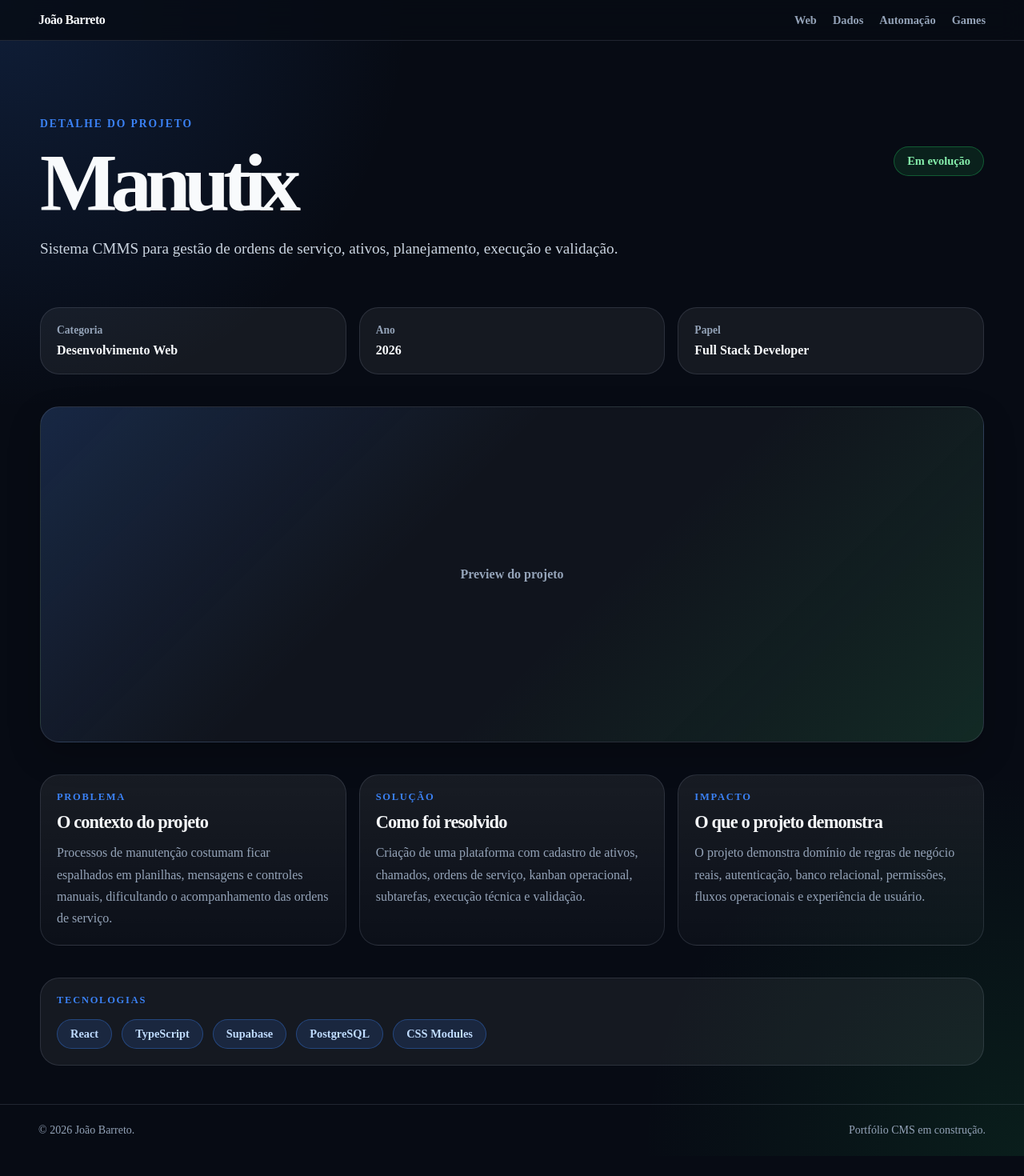
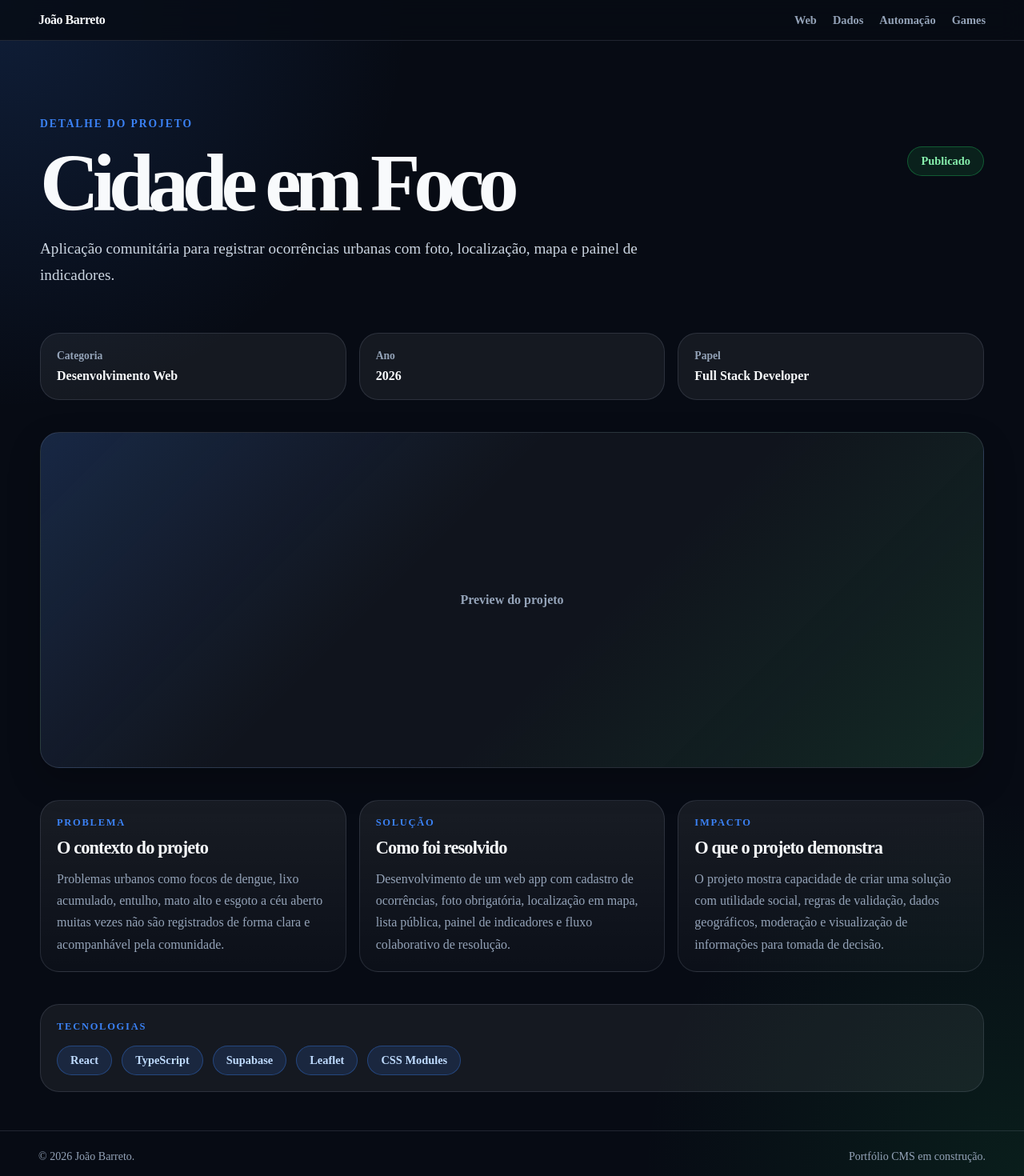
Before and after one commit to JoaoBarreto35/portfolio_cms_react_ts, a React (Vite) app: page /project/cidade-em-foco in a window 1280 px wide. Shown: the top 1470 px of the page at 80% size. Before the commit the page ends 1445 px from the top, so only its background shows below. Built offline with nearby package versions, Linux system fonts and the light colour scheme.

Commit message:
feat: load mock project details by slug

```diff
--- a/src/features/portfolio/data/mockPortfolioData.ts
+++ b/src/features/portfolio/data/mockPortfolioData.ts
@@ -3,6 +3,7 @@ import type {
   FeaturedProject,
   PortfolioAreaItem,
   StatusItem,
+  ProjectDetails,
   PortfolioAreaContent,
   SkillGroup,
 } from "../../../types/portfolio";
@@ -157,3 +158,62 @@ export const portfolioAreaContents: Record<PortfolioAreaContent["slug"], Portfol
     highlights: ["Game logic", "Experimentos", "Interatividade"],
   },
 };
+
+export const projectDetailsBySlug: Record<string, ProjectDetails> = {
+  manutix: {
+    title: "Manutix",
+    slug: "manutix",
+    subtitle:
+      "Sistema CMMS para gestão de chamados, ordens de serviço, ativos, planejamento, execução e validação.",
+    category: "Desenvolvimento Web",
+    year: "2026",
+    status: "Em evolução",
+    role: "Full Stack Developer",
+    technologies: ["React", "TypeScript", "Supabase", "PostgreSQL", "CSS Modules"],
+    coverImageUrl: null,
+    problem:
+      "Processos de manutenção costumam ficar espalhados em planilhas, mensagens e controles manuais, dificultando o acompanhamento das ordens de serviço.",
+    solution:
+      "Criação de uma plataforma com cadastro de ativos, chamados, ordens de serviço, kanban operacional, subtarefas, execução técnica e validação.",
+    impact:
+      "O projeto demonstra domínio de regras de negócio reais, autenticação, banco relacional, permissões, fluxos operacionais e experiência de usuário.",
+  },
+
+  "cidade-em-foco": {
+    title: "Cidade em Foco",
+    slug: "cidade-em-foco",
+    subtitle:
+      "Aplicação comunitária para registrar ocorrências urbanas com foto, localização, mapa e painel de indicadores.",
+    category: "Desenvolvimento Web",
+    year: "2026",
+    status: "Publicado",
+    role: "Full Stack Developer",
+    technologies: ["React", "TypeScript", "Supabase", "Leaflet", "CSS Modules"],
+    coverImageUrl: null,
+    problem:
+      "Problemas urbanos como focos de dengue, lixo acumulado, entulho, mato alto e esgoto a céu aberto muitas vezes não são registrados de forma clara e acompanhável pela comunidade.",
+    solution:
+      "Desenvolvimento de um web app com cadastro de ocorrências, foto obrigatória, localização em mapa, lista pública, painel de indicadores e fluxo colaborativo de resolução.",
+    impact:
+      "O projeto mostra capacidade de criar uma solução com utilidade social, regras de validação, dados geográficos, moderação e visualização de informações para tomada de decisão.",
+  },
+
+  "dopamine-focus": {
+    title: "Dopamine Focus",
+    slug: "dopamine-focus",
+    subtitle:
+      "Aplicativo de foco e produtividade com gamificação, tarefas, sessões de concentração e evolução do usuário.",
+    category: "Desenvolvimento Web",
+    year: "2026",
+    status: "MVP",
+    role: "Full Stack Developer",
+    technologies: ["React", "TypeScript", "Supabase", "Gamificação", "CSS Modules"],
+    coverImageUrl: null,
+    problem:
+      "Muitas pessoas têm dificuldade em manter foco, organizar tarefas e sustentar uma rotina produtiva sem estímulos visuais e progressão clara.",
+    solution:
+      "Criação de uma aplicação com tarefas, sessões de foco, evolução por XP, níveis, streaks e conquistas para tornar o processo de produtividade mais motivador.",
+    impact:
+      "O projeto demonstra aplicação de gamificação em um problema real, combinando experiência do usuário, lógica de progresso, banco de dados e acompanhamento de comportamento.",
+  },
+};
--- a/src/features/portfolio/pages/ProjectDetailsPage/index.tsx
+++ b/src/features/portfolio/pages/ProjectDetailsPage/index.tsx
@@ -1,38 +1,34 @@
-import { Badge } from "../../../../components/ui/Badge"
+import { useParams } from "react-router-dom";
+
+import { Badge } from "../../../../components/ui/Badge";
+import { ButtonLink } from "../../../../components/ui/ButtonLink";
+import { projectDetailsBySlug } from "../../data/mockPortfolioData";
 
 import styles from "./styles.module.css";
 
-interface MockProject {
-  title: string;
-  subtitle: string;
-  category: string;
-  year: string;
-  status: string;
-  role: string;
-  technologies: string[];
-  problem: string;
-  solution: string;
-  impact: string;
-}
+export function ProjectDetailsPage() {
+  const { projectSlug } = useParams();
 
-const mockProject: MockProject = {
-  title: "Manutix",
-  subtitle:
-    "Sistema CMMS para gestão de ordens de serviço, ativos, planejamento, execução e validação.",
-  category: "Desenvolvimento Web",
-  year: "2026",
-  status: "Em evolução",
-  role: "Full Stack Developer",
-  technologies: ["React", "TypeScript", "Supabase", "PostgreSQL", "CSS Modules"],
-  problem:
-    "Processos de manutenção costumam ficar espalhados em planilhas, mensagens e controles manuais, dificultando o acompanhamento das ordens de serviço.",
-  solution:
-    "Criação de uma plataforma com cadastro de ativos, chamados, ordens de serviço, kanban operacional, subtarefas, execução técnica e validação.",
-  impact:
-    "O projeto demonstra domínio de regras de negócio reais, autenticação, banco relacional, permissões, fluxos operacionais e experiência de usuário.",
-};
+  const project = projectSlug ? projectDetailsBySlug[projectSlug] : null;
 
-export function ProjectDetailsPage() {
+  if (!project) {
+    return (
+      <div className={styles.notFound}>
+        <p className={styles.eyebrow}>Projeto não encontrado</p>
+
+        <h1>Esse projeto ainda não existe no portfólio.</h1>
+
+        <p>
+          O projeto pode não ter sido cadastrado ainda ou o endereço pode estar incorreto.
+        </p>
+
+        <ButtonLink to="/" variant="secondary">
+          Voltar para a Home
+        </ButtonLink>
+      </div>
+    );
+  }
+
   return (
     <div className={styles.page}>
       <section className={styles.hero}>
@@ -40,54 +36,62 @@ export function ProjectDetailsPage() {
 
         <div className={styles.heroContent}>
           <div>
-            <h1>{mockProject.title}</h1>
-            <p className={styles.subtitle}>{mockProject.subtitle}</p>
+            <h1>{project.title}</h1>
+            <p className={styles.subtitle}>{project.subtitle}</p>
           </div>
-          <Badge variant="success">{mockProject.status}</Badge>
 
+          <Badge variant="success">{project.status}</Badge>
         </div>
       </section>
 
       <section className={styles.metaGrid} aria-label="Informações do projeto">
         <div className={styles.metaCard}>
           <span>Categoria</span>
-          <strong>{mockProject.category}</strong>
+          <strong>{project.category}</strong>
         </div>
 
         <div className={styles.metaCard}>
           <span>Ano</span>
-          <strong>{mockProject.year}</strong>
+          <strong>{project.year}</strong>
         </div>
 
         <div className={styles.metaCard}>
           <span>Papel</span>
-          <strong>{mockProject.role}</strong>
+          <strong>{project.role}</strong>
         </div>
       </section>
 
       <section className={styles.preview}>
-        <div className={styles.imagePlaceholder}>
-          <span>Preview do projeto</span>
-        </div>
+        {project.coverImageUrl ? (
+          <img
+            src={project.coverImageUrl}
+            alt={`Preview do projeto ${project.title}`}
+            className={styles.coverImage}
+          />
+        ) : (
+          <div className={styles.imagePlaceholder}>
+            <span>Preview do projeto</span>
+          </div>
+        )}
       </section>
 
       <section className={styles.contentGrid}>
         <article className={styles.contentCard}>
           <p>Problema</p>
           <h2>O contexto do projeto</h2>
-          <span>{mockProject.problem}</span>
+          <span>{project.problem}</span>
         </article>
 
         <article className={styles.contentCard}>
           <p>Solução</p>
           <h2>Como foi resolvido</h2>
-          <span>{mockProject.solution}</span>
+          <span>{project.solution}</span>
         </article>
 
         <article className={styles.contentCard}>
           <p>Impacto</p>
           <h2>O que o projeto demonstra</h2>
-          <span>{mockProject.impact}</span>
+          <span>{project.impact}</span>
         </article>
       </section>
 
@@ -95,8 +99,10 @@ export function ProjectDetailsPage() {
         <p>Tecnologias</p>
 
         <div className={styles.techList}>
-          {mockProject.technologies.map((technology) => (
-            <Badge key={technology} variant="primary">{technology}</Badge>
+          {project.technologies.map((technology) => (
+            <Badge key={technology} variant="primary">
+              {technology}
+            </Badge>
           ))}
         </div>
       </section>
--- a/src/features/portfolio/pages/ProjectDetailsPage/styles.module.css
+++ b/src/features/portfolio/pages/ProjectDetailsPage/styles.module.css
@@ -167,3 +167,33 @@
       min-height: 280px;
     }
   }
+  .coverImage {
+    width: 100%;
+    max-height: 520px;
+    object-fit: cover;
+    border: 1px solid var(--color-border);
+    border-radius: var(--radius-2xl);
+    box-shadow: var(--shadow-card);
+  }
+
+  .notFound {
+    display: grid;
+    gap: var(--space-4);
+    max-width: 760px;
+    padding: var(--space-12) 0;
+  }
+
+  .notFound h1 {
+    margin: 0;
+    font-size: clamp(2.4rem, 6vw, 4.8rem);
+    line-height: 0.95;
+    letter-spacing: -0.07em;
+  }
+
+  .notFound p:not(.eyebrow) {
+    max-width: 620px;
+    margin: 0;
+    color: var(--color-muted);
+    font-size: 1.05rem;
+    line-height: 1.7;
+  }
```
Also changed, not shown: src/types/porfolio.ts (+15 -0 lines).
